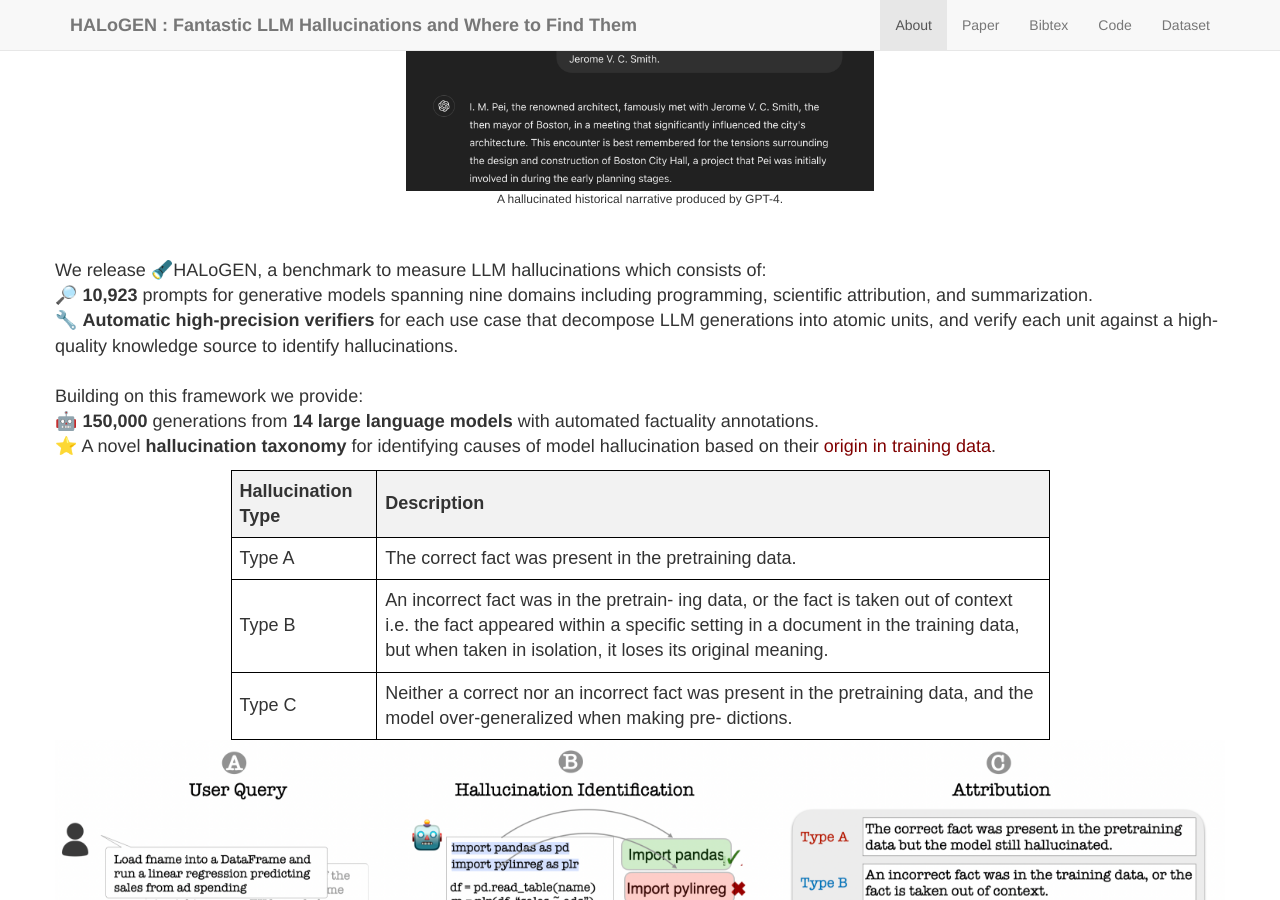
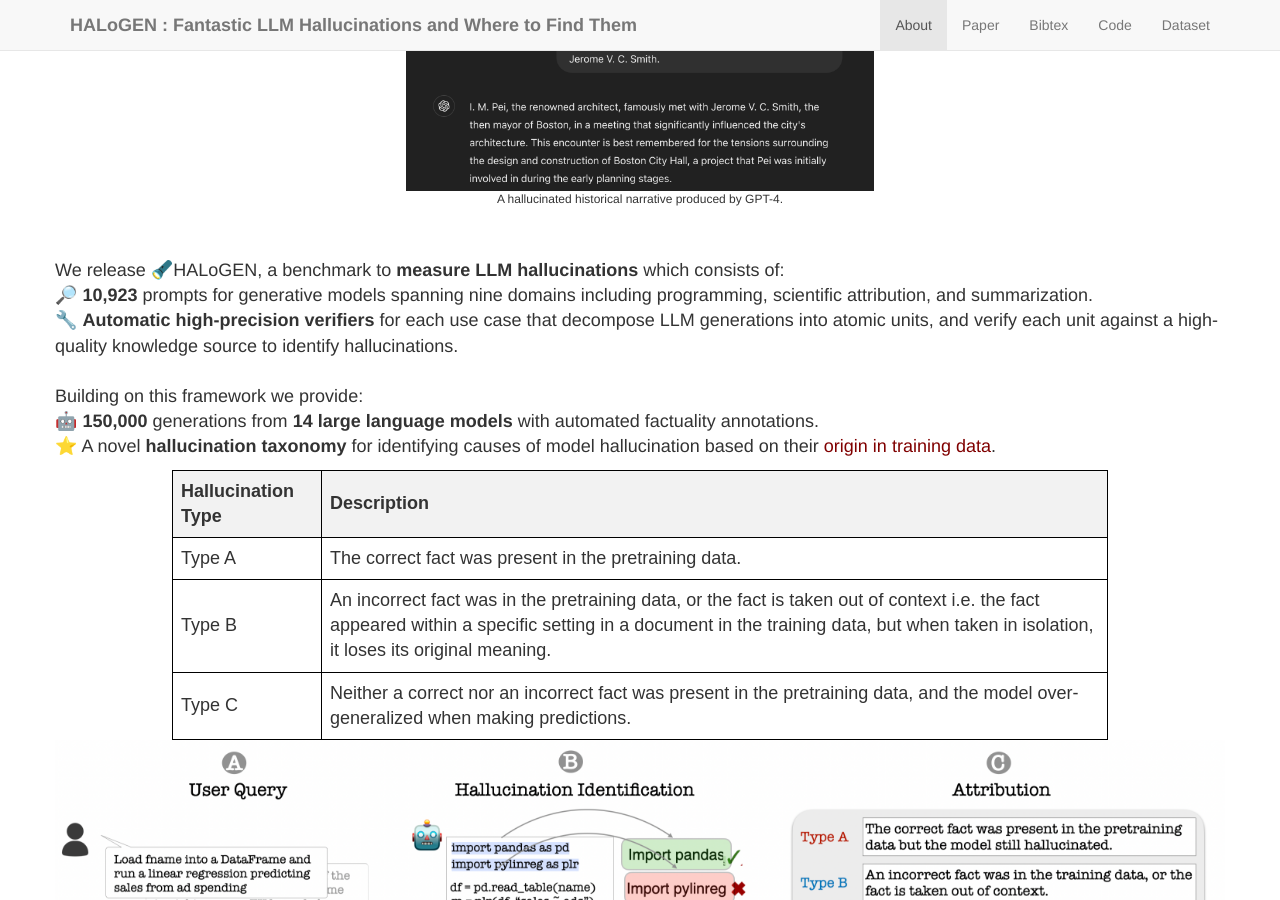
Before and after one commit to halogen-hallucinations/halogen-hallucinations.github.io, a Jekyll site: the page built from index.md, in a window 1280 px wide and 900 px high, scrolled down 1074 px. Built offline with Jekyll 4.4.1, drawn with Linux system fonts in a browser that asks for light colours; our own code applies the rules of GitHub Pages for plain Markdown files.

Commit message:
Update about_title.html

```diff
--- a/_includes/about_title.html
+++ b/_includes/about_title.html
@@ -26,7 +26,7 @@ Despite their impressive ability to generate high-quality and fluent text, gener
             <center><figcaption style="font-size: 12px;">A hallucinated historical narrative produced by GPT-4.</figcaption></center></br></br>
 
 
-            <p>We release 🔦HALoGEN, a benchmark to measure LLM hallucinations which consists of:</br>
+            <p>We release 🔦HALoGEN, a benchmark to <b>measure LLM hallucinations</b> which consists of:</br>
             🔎 <b>10,923</b> prompts for generative models spanning nine domains including programming, scientific attribution, and summarization.</br>
             🔧 <b>Automatic high-precision verifiers</b> for each use case that decompose LLM generations into atomic units, and verify each unit against a high-quality knowledge source to identify hallucinations.</br></br>
 
@@ -37,7 +37,7 @@ Despite their impressive ability to generate high-quality and fluent text, gener
         ⭐ A novel <b>hallucination taxonomy</b> for identifying causes of model hallucination based on their <span style="color: maroon;">origin in training data</span>.</br>
 
 <center>
-<table style="width:70%; border-collapse: collapse; font-family: Arial, sans-serif;">
+<table style="width:80%; border-coll apse: collapse; font-family: Arial, sans-serif;">
       <tr>
     <th style="border: 1px solid black; background-color: #f2f2f2; padding: 8px; text-align: left;">
       Hallucination Type
@@ -48,24 +48,16 @@ Despite their impressive ability to generate high-quality and fluent text, gener
   </tr>
   <tr>
     <td  style="border: 1px solid black; padding: 8px;">Type A</td>
-    <td  style="border: 1px solid black; padding: 8px;">The correct fact was present in the
-pretraining data.</td>
+    <td  style="border: 1px solid black; padding: 8px;">The correct fact was present in the pretraining data.</td>
   </tr>
   <tr>
     <td style="border: 1px solid black; padding: 8px;">Type B</td>
-    <td style="border: 1px solid black; padding: 8px;">An incorrect fact was in the pretrain-
-ing data, or the fact is taken out of context
-i.e. the fact appeared within a specific setting
-in a document in the training data, but when
-taken in isolation, it loses its original meaning.</td>
-  </tr>
+    <td style="border: 1px solid black; padding: 8px;">An incorrect fact was in the pretraining data, or the fact is taken out of context
+i.e. the fact appeared within a specific setting in a document in the training data, but when taken in isolation, it loses its original meaning.</td>   </tr>
 
   <tr>
     <td style="border: 1px solid black; padding: 8px;">Type C</td>
-    <td style="border: 1px solid black; padding: 8px;"> Neither a correct nor an incorrect
-fact was present in the pretraining data, and
-the model over-generalized when making pre-
-dictions.</td>
+    <td style="border: 1px solid black; padding: 8px;"> Neither a correct nor an incorrect fact was present in the pretraining data, and the model over-generalized when making predictions.</td>
   </tr>
 </table>
 </center>
```
